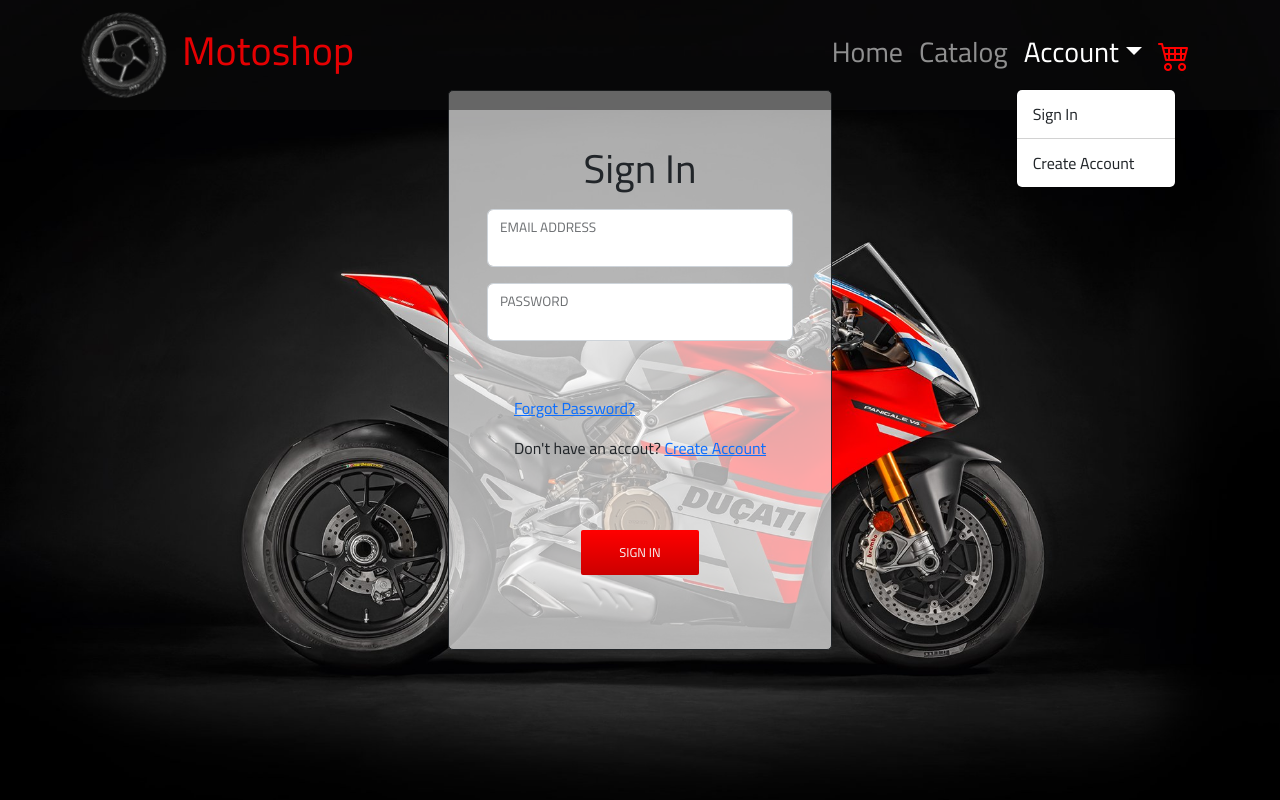
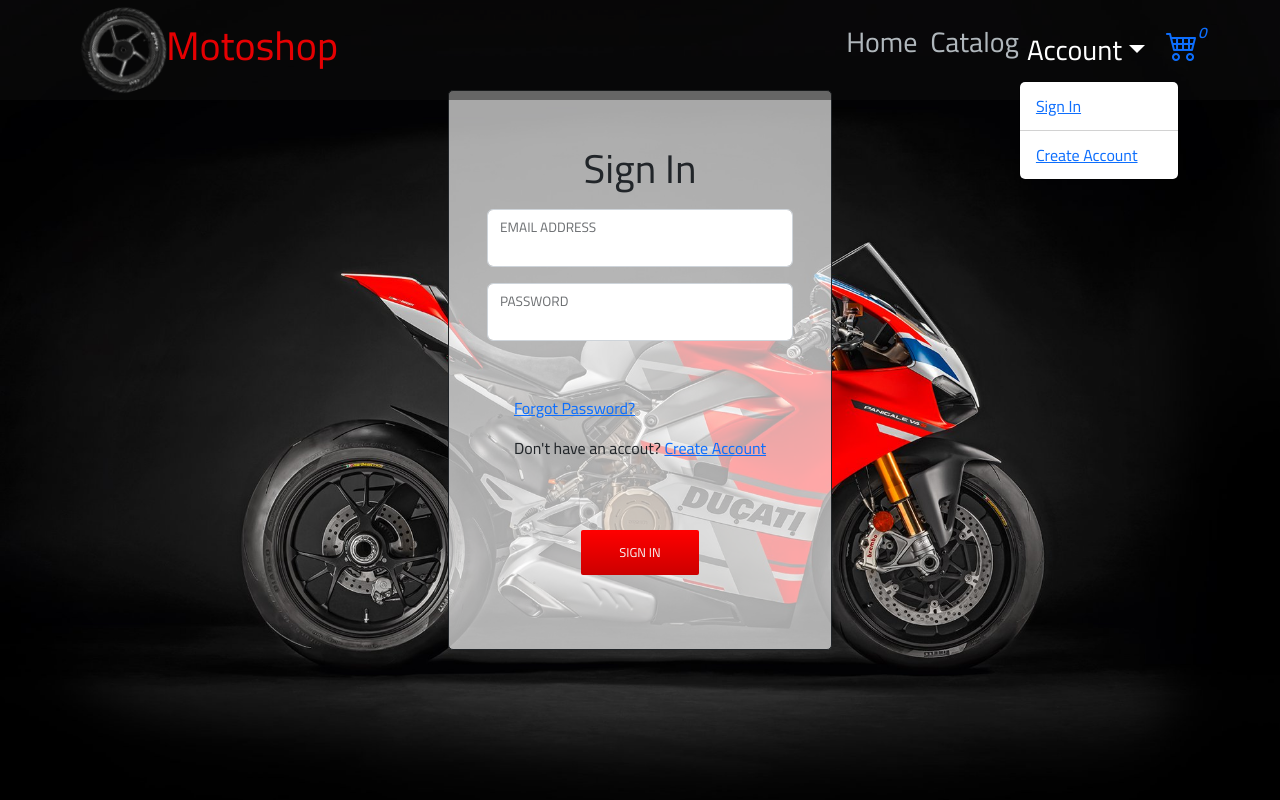
Before and after one commit to Oscarintween/e-commerce, a React (Create React App) app in the folder frontend/: page /cart in a window 1280 px wide. Both pictures are taken after a click on the button "Account". Built offline with nearby package versions, Linux system fonts and the light colour scheme.

Commit message:
added cart context

```diff
--- a/frontend/src/App.js
+++ b/frontend/src/App.js
@@ -25,7 +25,6 @@ function App() {
             <Route path='/profile' element={<Profile />} />
             <Route path='/cart' element={<Cart />} />
           </Route>
-
         </Routes>
     </div>
   )
--- a/frontend/src/Pages/Cart/cart.css
+++ b/frontend/src/Pages/Cart/cart.css
@@ -1,4 +1,7 @@
 .cart{
+    display: flex;
+    align-items: center;
+    justify-content: center;
     background-image: url('../../assets/road.png');
     height: 100vh;
     width: 100%;
@@ -8,3 +11,47 @@
     top: 0;
     z-index: -1;
 }
+.cart-container{
+    background-color: white;
+    height: 60%;
+    width: 60%;
+    display: flex;
+    flex-direction: column;
+    overflow: hidden scroll;
+}
+.cart-headers{
+    justify-content: space-evenly;
+    align-items: center;
+    height: 15%;
+    display: flex;
+    border-bottom: red solid;
+}
+.cart-items{
+    display: flex;
+    align-items: center;
+    justify-content: space-evenly;
+    height: 30%;
+    border-bottom: 0.5px solid black ;
+}
+.item-image{
+    width: 30%;
+}
+.item-image img{
+    width: 60%;
+}
+.item-name{
+    width:35%
+}
+.delete-icon{
+    cursor: grab;
+}
+.total-price{
+    display: flex;
+    flex-direction: column;
+    justify-content: space-evenly;
+    align-items: center;
+    margin-left: 5vw;
+    background-color: rgba(255, 0, 0, 0.404);
+    height: 15vw;
+    width: 13vw;
+}
--- a/frontend/src/Pages/Catalog/Catalog.jsx
+++ b/frontend/src/Pages/Catalog/Catalog.jsx
@@ -1,4 +1,4 @@
-import React,{useEffect,useState} from 'react'
+import React,{useContext, useEffect,useState} from 'react'
 import { useNavigate } from 'react-router-dom';
 import axios from 'axios'
 import './catalog.css'
@@ -6,12 +6,11 @@ import Card from 'react-bootstrap/Card';
 import Col from 'react-bootstrap/Col';
 import Row from 'react-bootstrap/Row';
 
-
 const Catalog = () => {
   const navigate = useNavigate()
   const [bikes, setBikes] = useState([])
   const getBikes = async()=>{
-    const url = 'https://motoshop-backend.herokuapp.com/motorcycles'
+    const url ='http://localhost:4000/motorcycles'
       const data = await axios.get(url)
       setBikes(data.data)
       console.log(bikes)
--- a/frontend/src/Pages/Products/Product.jsx
+++ b/frontend/src/Pages/Products/Product.jsx
@@ -2,15 +2,31 @@ import React,{useState,useEffect} from 'react'
 import './product.css'
 import { useParams } from 'react-router-dom'
 import axios from 'axios'
+import { useDispatchCart } from '../../context/CartContext'
 
 const Product = () => {
+  const dispatch = useDispatchCart()
+  // const [cart,setCart] = useState((JSON.parse(localStorage.getItem("cart")) || []))
+  const url = 'http://localhost:4000/motorcycles/'
   const {id}= useParams()
   const[bikeInfo,setBikeInfo] = useState([])
+
   const getBike = async()=>{
-    const url = 'http://localhost:4000/motorcycles/'
       const data = await axios.get(url+id)
       setBikeInfo(data.data)
-      console.log(bikeInfo)
+
+  }
+  const addToCart = (item)=>{
+    console.log(item)
+    dispatch({type:"ADD",item})
+    // console.log(cart)
+    // setCart([...cart,info])
+    // console.log('after',cart)
+    // localStorage.setItem("cart",JSON.stringify(cart))
+  }
+  const removeFromCart = (info)=>{
+    // setCart(cart.filter((i)=>i._id!==info._id))
+    // localStorage.setItem("cart",JSON.stringify(cart))
   }
   useEffect(()=>{
     getBike()
@@ -34,9 +50,16 @@ const Product = () => {
           </ul>
         </div>
       </div>
+      {/* {cart.includes(bikeInfo)
+      ? */}
+      {/* <button className='add-to-cart' onClick={()=>removeFromCart(item)}>REMOVE FROM CART</button>
+      : */}
+      <button className='add-to-cart' onClick={()=>addToCart(bikeInfo)}>ADD TO CART</button>
+    {/* } */}
+
       <div className="product-description">
           {bikeInfo.description}
-        </div>
+      </div>
     </div>
   )
 }
--- a/frontend/src/Pages/Products/product.css
+++ b/frontend/src/Pages/Products/product.css
@@ -57,3 +57,14 @@
     font-size: 2vw;
     padding: 4vw 10vw;
 }
+.add-to-cart{
+    right: 12vw;
+    position: absolute;
+    font-family: 'Cairo', sans-serif;
+    font-size: 1vw;
+    background-image: linear-gradient(to bottom,red,#c00);
+    color: whitesmoke;
+    padding: 0.5vw 1.5vw;
+    border-radius: 2px;
+    border: 1px none;
+}
--- a/frontend/src/components/Navigation.jsx
+++ b/frontend/src/components/Navigation.jsx
@@ -7,8 +7,10 @@ import NavDropdown from 'react-bootstrap/NavDropdown';
 import tire from '../assets/tire.png'
 import { Link } from 'react-router-dom';
 import '../index.css'
+import { useCart } from '../context/CartContext';
 
 const Navigation = () => {
+    const items = useCart()
     const navigate = useNavigate()
     const authorized = localStorage.getItem('user')
     const logout =()=>{
@@ -19,46 +21,65 @@ const Navigation = () => {
     <div>
         <Navbar className='navbar' collapseOnSelect expand="lg" variant="dark">
             <Container>
-                <Navbar.Brand className='brand fs-3' href="/">
-                    <img src={tire} className="logo react" alt="spinning tire" />
-                </Navbar.Brand>
+                <div className='brand fs-3'>
+                    <Link to='/'>
+                        <img src={tire} className="logo react" alt="spinning tire" />
+                    </Link>
+                </div>
                 <Navbar.Toggle aria-controls="responsive-navbar-nav" />
                 <Navbar.Collapse id="responsive-navbar-nav">
                 <Nav className="me-auto">
                     <h1 style={{color:'#E50002'}}>Motoshop</h1>
                 </Nav>
 
-                <Nav className='fs-1 me-auto'>
-                    <Link style={{color:'red',textDecoration:'none'}} to='/profile'>
-                        <h3>
+                <div className='fs-1 me-auto'>
+                    <Link className='navlinks' to='/profile'>
+
                             {authorized?JSON.parse(authorized).name + "'s Profile":''}
-                        </h3>
+
                     </Link>
-                </Nav>
+                </div>
                 <Nav>
-                    <Nav.Link href='/' className='fs-3'>Home</Nav.Link>
-                    <Nav.Link href='/catalog' className='fs-3'>Catalog</Nav.Link>
+                    <div className='fs-3'>
+                        <Link className='navlinks' to='/'>
+                            Home
+                        </Link>
+                    </div>
+                    <div className='fs-3'>
+                        <Link className='navlinks' to='/catalog'>
+                            Catalog
+                        </Link>
+                    </div>
+
                     {
                         authorized
                         ?
-                        <Nav.Link href='/signIn' onClick={logout} className='fs-3'>
-                            Log Out
-                        </Nav.Link>
+                        <Nav onClick={logout} className='fs-3'>
+                            <Link className='navlinks' to='/'>
+                                LogOut
+                            </Link>
+                        </Nav>
                         :
                     <NavDropdown className='fs-3' title="Account" id="basic-nav-dropdown">
-                        <NavDropdown.Item href='/signIn'>
-                            Sign In
+                        <NavDropdown.Item>
+                            <Link to='/signIn'>
+                                Sign In
+                            </Link>
                         </NavDropdown.Item>
                     <NavDropdown.Divider />
-                        <NavDropdown.Item href="/createAccount">
-                            Create Account
+                        <NavDropdown.Item >
+                            <Link to="/createAccount">
+                                Create Account
+                            </Link>
                         </NavDropdown.Item>
                     </NavDropdown>
                     }
 
-                    <Nav.Link href="/cart">
-                    <i style={{color:'red'}} className="bi bi-cart4 fs-2"></i>
-                    </Nav.Link>
+                    <Nav>
+                        <Link className='product-count' to='/cart'>
+                            <i className="bi bi-cart4 fs-2 cart-icon"><small>{items.length}</small></i>
+                        </Link>
+                    </Nav>
                 </Nav>
                 </Navbar.Collapse>
             </Container>
--- /dev/null
+++ b/frontend/src/context/CartContext.js
@@ -0,0 +1,31 @@
+import React,{useReducer, createContext,useContext} from 'react'
+
+const CartStateContext = createContext()
+const CartDispatchContext = createContext()
+
+const reducer = (state,action)=>{
+    switch (action.type) {
+        case "ADD":
+            return[...state,action.item]
+        case "REMOVE":
+            const newArr = [...state]
+            newArr.splice(action.index,1)
+            return newArr
+        default:
+            throw new Error(`unknown action${action.type}`)
+    }
+}
+export const CartProvider = ({children}) =>{
+    const [state,dispatch] = useReducer(reducer,[])
+    return(
+        <CartDispatchContext.Provider value={dispatch}>
+            <CartStateContext.Provider value={state}>
+                {children}
+            </CartStateContext.Provider>
+        </CartDispatchContext.Provider>
+    )
+}
+
+
+export const useCart = ()=> useContext(CartStateContext)
+export const useDispatchCart = ()=> useContext(CartDispatchContext)
--- a/frontend/src/index.css
+++ b/frontend/src/index.css
@@ -29,6 +29,25 @@
 .navbar{
   background-color: #0f0f0f6e;
 }
+.navlinks{
+  margin-left: 1vw;
+  color: #B0B7BC;
+  text-decoration: none;
+}
+.navlinks:hover{
+  color: red;
+}
+.cart-icon{
+  margin-left: 1vw;
+}
+.product-count{
+  text-decoration: none;
+}
+.product-count small{
+  position: absolute;
+  font-size: 1.2vw;
+  font-weight: 800;
+}
 .footer{
   display: flex;
   justify-content: space-evenly;
--- a/frontend/src/index.js
+++ b/frontend/src/index.js
@@ -2,12 +2,15 @@ import React from 'react';
 import ReactDOM from 'react-dom/client';
 import App from './App';
 import { BrowserRouter } from 'react-router-dom';
+import { CartProvider } from './context/CartContext';
 
 const root = ReactDOM.createRoot(document.getElementById('root'));
 root.render(
   <React.StrictMode>
+    <CartProvider>
       <BrowserRouter>
         <App />
       </BrowserRouter>
+    </CartProvider>
   </React.StrictMode>
 );
```
Also changed, not shown: frontend/src/Pages/Cart/Cart.jsx (+56 -2 lines). Lines whose indentation alone changed are shown as unchanged.
